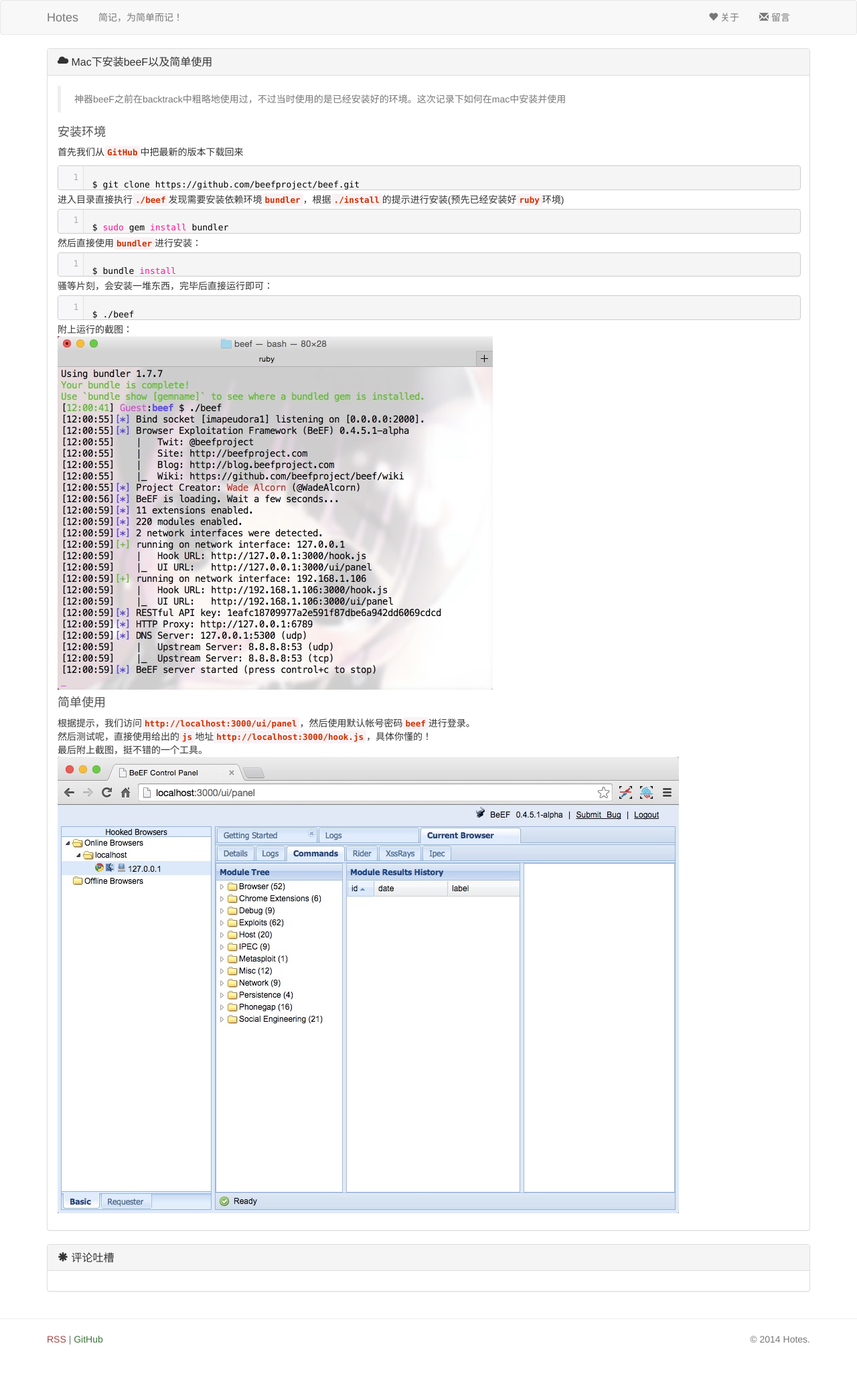
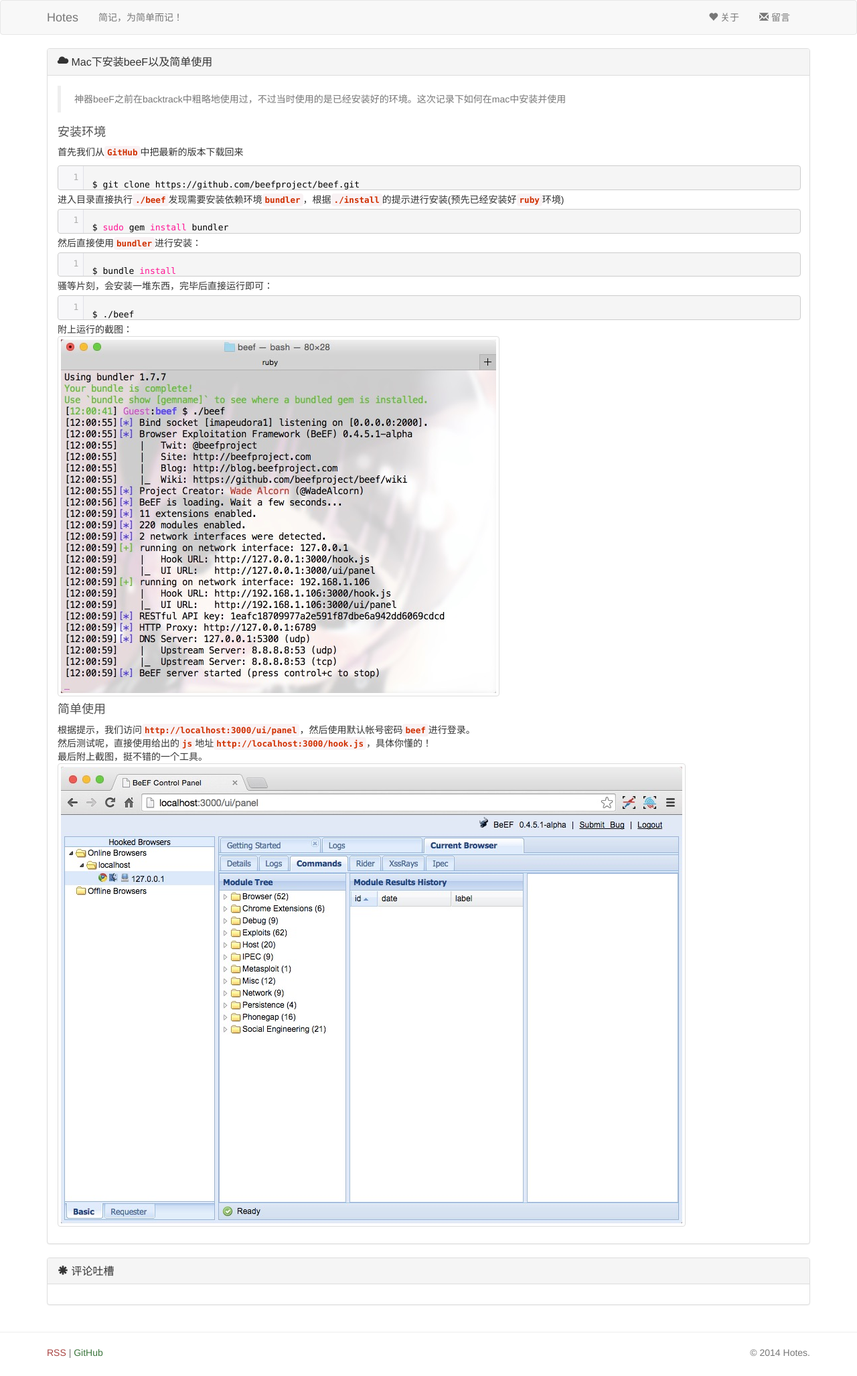
Before and after one commit to h01/h01.github.io, a Jekyll site: the page built from _posts/Hacking/2014-11-24-beef-install.markdown, in a window 1280 px wide. Shown: the whole page at 67% size. Built offline with Jekyll 4.4.1, drawn with Linux system fonts in a browser that asks for light colours; comment, search, counter and statistics services are not loaded.

Commit message:
增加图片样式

```diff
--- a/_layouts/post.html
+++ b/_layouts/post.html
@@ -13,7 +13,7 @@
 				<blockquote class="text-muted" style="font-size: 14px;">{{ page.desc }}</blockquote>
 				<!-- 正文 -->
 				<div style="font-size: 14px;" id="content">
-					{{ content | replace: '[code:', '<pre class="brush:' | replace: ':]', ';toolbar:false">' | replace: "[codend]", '</pre>' }}
+					{{ content | replace: '[code:', '<pre class="brush:' | replace: ':]', ';toolbar:false">' | replace: "[codend]", '</pre>' | replace: '<img', '<img class="img-thumbnail"' }}
 				</div>
 			</div>
 		</div>
```
